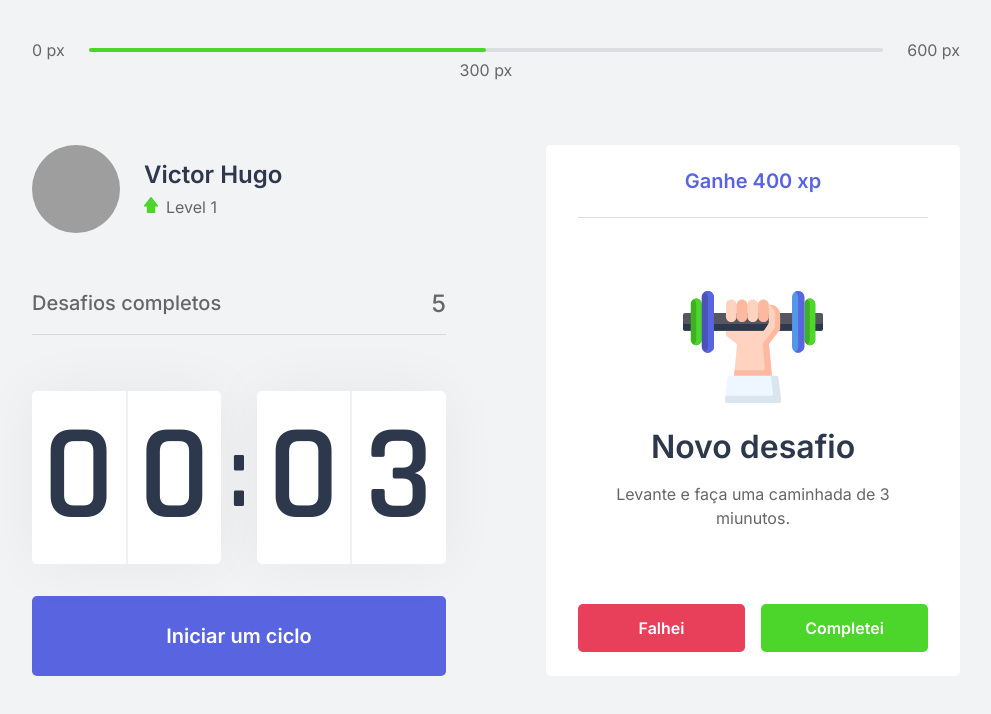
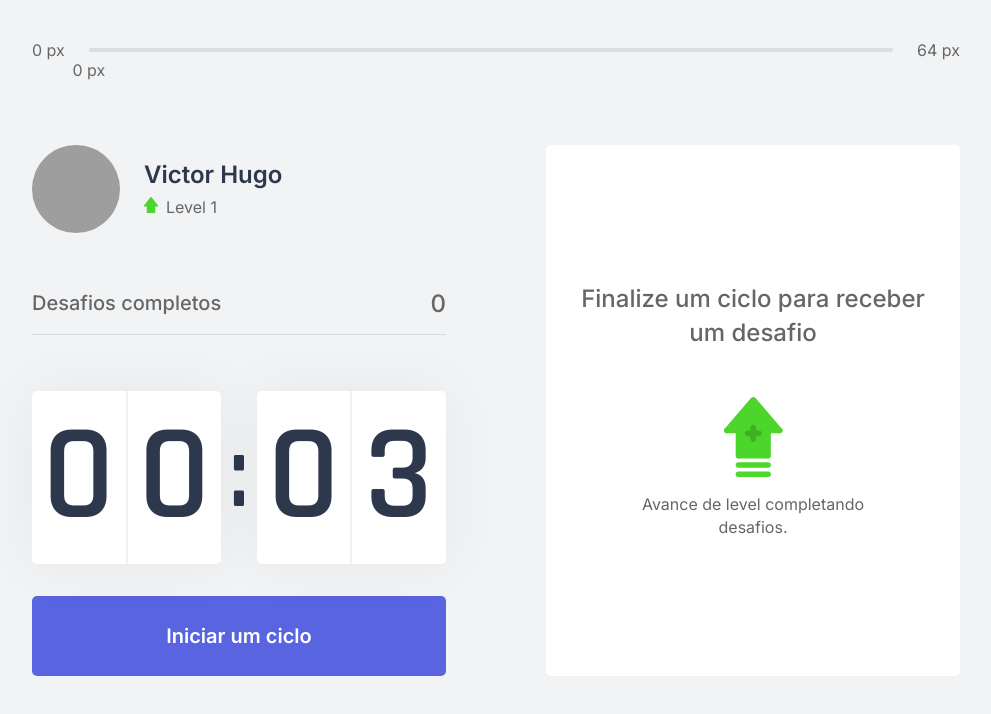
Before and after one commit to itsmevictorhugo/moveit, a Next.js app: page / in a window 1280 px wide. Shown: the top 714 px of the page, without its empty margins (144-1135 px from the left). Built offline with nearby package versions, Linux system fonts and the light colour scheme; grey boxes are pictures that could not be loaded.

Commit message:
business rules

```diff
--- /dev/null
+++ b/challenges.json
@@ -0,0 +1,62 @@
+[
+  {
+    "type": "body",
+    "description": "Estique um de seus braços com a palma da mão virada para frente e puxe os dedos para cima por 10 segundos por mão.",
+    "amount": 80
+  },
+  {
+    "type": "body",
+    "description": "Estique seu braço contra o peito e puxe-o utilizando o outro braço por 10 segundos por braço.",
+    "amount": 60
+  },
+  {
+    "type": "body",
+    "description": "Puxe seu pescoço com a ajuda da mão para a direita e para a esquerda, permanecendo na posição por alguns segundos.",
+    "amount": 70
+  },
+  {
+    "type": "body",
+    "description": "Com as duas mãos na parte de trás da cabeça, leve-a para baixo, alongando a parte de trás da região.",
+    "amount": 60
+  },
+  {
+    "type": "body",
+    "description": "Cruze as pernas e desça com as mãos esticadas em direção ao chão. Repita o movimento com a outra perna na frente.",
+    "amount": 100
+  },
+  {
+    "type": "body",
+    "description": "Sentado, abra as pernas e tente encostar as palmas das mãos no chão, repita 3 vezes por 5 segundos.",
+    "amount": 80
+  },
+  {
+    "type": "body",
+    "description": "Puxe o joelho de encontro ao peito e segure, troque de perna após 10 segundos.",
+    "amount": 50
+  },
+  {
+    "type": "body",
+    "description": "Sentado, cruze uma perna e incline seu tronco à frente, troque de perna após 10 segundos.",
+    "amount": 80
+  },
+  {
+    "type": "eye",
+    "description": "Sentado, feche os olhos e cubra-os com as palmas da mão durante 2 minutos, depois abra normalmente.",
+    "amount": 90
+  },
+  {
+    "type": "eye",
+    "description": "Em algum ambiente aberto, olhe o mais longe que puder em quatro direções por 3s, mexa apenas os olhos. Repita 3 vezes.",
+    "amount": 140
+  },
+  {
+    "type": "eye",
+    "description": "Usando os polegares, massage a área abaixo das sobrancelhas em movimentos circulares por 15 segundos.",
+    "amount": 70
+  },
+  {
+    "type": "body",
+    "description": "Em pé, gire a cintura o máximo que puder para a esquerda, segure por cinco segundos. Repita para a direita.",
+    "amount": 90
+  }
+]
--- a/src/components/ChallengeBox.tsx
+++ b/src/components/ChallengeBox.tsx
@@ -4,25 +4,23 @@
 
 export function ChallengeBox() {
 
-  const contextData = useContext(ChallengesContext);
-  console.log(contextData)
-
-  const hasActiveChallenge = true;
+  const { activeChallenge, resetChallenge } = useContext(ChallengesContext);
 
   return (
     <div className={styles.challengeBoxContainer}>
-      { hasActiveChallenge ? (
+      { activeChallenge ? (
         <div className={styles.challengeActive}>
-          <header>Ganhe 400 xp</header>
+          <header>Ganhe {activeChallenge.amount} xp</header>
           <main>
-            <img src="icons/body.svg" alt=""/>
+            <img src={`icons/${activeChallenge.type}.svg`} />
             <strong>Novo desafio</strong>
-            <p>Levante e faça uma caminhada de 3 miunutos.</p>
+            <p>{activeChallenge.description}</p>
           </main>
           <footer>
             <button
               type="button"
               className={styles.challengeFailedButton}
+              onClick={resetChallenge}
               >
               Falhei
             </button>
--- a/src/components/CompletedChallenges.tsx
+++ b/src/components/CompletedChallenges.tsx
@@ -1,10 +1,14 @@
+import { useContext } from 'react';
+import { ChallengesContext } from '../contexts/ChallengesContext';
 import styles from '../styles/components/CompletedChallenges.module.css';
 
 export function CompletedChallenges() {
+  const { challengesCompleted } = useContext(ChallengesContext);
+
   return(
     <div className={styles.completedChallengesContainer}>
       <span>Desafios completos</span>
-      <span>5</span>
+      <span>{challengesCompleted}</span>
     </div>
   );
 }
--- a/src/components/ExperienceBar.tsx
+++ b/src/components/ExperienceBar.tsx
@@ -1,17 +1,23 @@
+import { useContext } from 'react';
+import { ChallengesContext } from '../contexts/ChallengesContext';
 import styles from '../styles/components/ExperienceBar.module.css'
 
 export function ExperienceBar() {
+  const { currentExperience, experienceToNextLevel } = useContext(ChallengesContext);
+
+  const percentToNextLevel = Math.round((currentExperience * 100)) / experienceToNextLevel;
+
   return (
     <header className={styles.experienceBar}>
       <span>0 px</span>
         <div>
-          <div style={{ width: '50%' }} />
+          <div style={{ width: `${percentToNextLevel}%` }} />
 
-          <span className={styles.currentExperience} style={{ left: '50%' }}>
-            300 px
+          <span className={styles.currentExperience} style={{ left: `${percentToNextLevel}%` }}>
+            {currentExperience} px
           </span>
         </div>
-      <span>600 px</span>
+      <span>{experienceToNextLevel} px</span>
     </header>
   );
 }
--- a/src/contexts/ChallengesContext.tsx
+++ b/src/contexts/ChallengesContext.tsx
@@ -1,11 +1,21 @@
 import { createContext, ReactNode, useState} from 'react';
+import challenges from '../../challenges.json';
+
+interface Challenge {
+  type: 'body' | 'eye';
+  description: string;
+  amount: number;
+}
 
 interface ChallengesContextData {
   level: number;
   currentExperience: number;
+  experienceToNextLevel: number;
   challengesCompleted: number;
+  activeChallenge: Challenge;
   levelUp: ( ) => void;
   startNewChallenge: ( ) => void;
+  resetChallenge: ( ) => void;
 
 }
 
@@ -20,12 +30,23 @@
   const [currentExperience, setCurrentExperience ] = useState(0);
   const [challengesCompleted, setChallengesCompleted ] = useState(0);
 
-    function levelUp() {
+  const [activeChallenge, setActiveChallenge] = useState(null);
+
+  const experienceToNextLevel = Math.pow((level + 1) * 4, 2)
+
+  function levelUp() {
     setLevel(level + 1);
   }
 
   function startNewChallenge() {
-    console.log('New Challenge');
+    const randomChallengeIndex = Math.floor(Math.random() * challenges.length)
+    const challenge = challenges[randomChallengeIndex];
+
+    setActiveChallenge(challenge)
+  }
+
+  function resetChallenge(){
+    setActiveChallenge(null);
   }
 
   return (
@@ -33,9 +54,12 @@
       value={{
         level,
         currentExperience,
+        experienceToNextLevel,
         challengesCompleted,
         levelUp,
         startNewChallenge,
+        activeChallenge,
+        resetChallenge,
       }}
     >
       {children}
```
